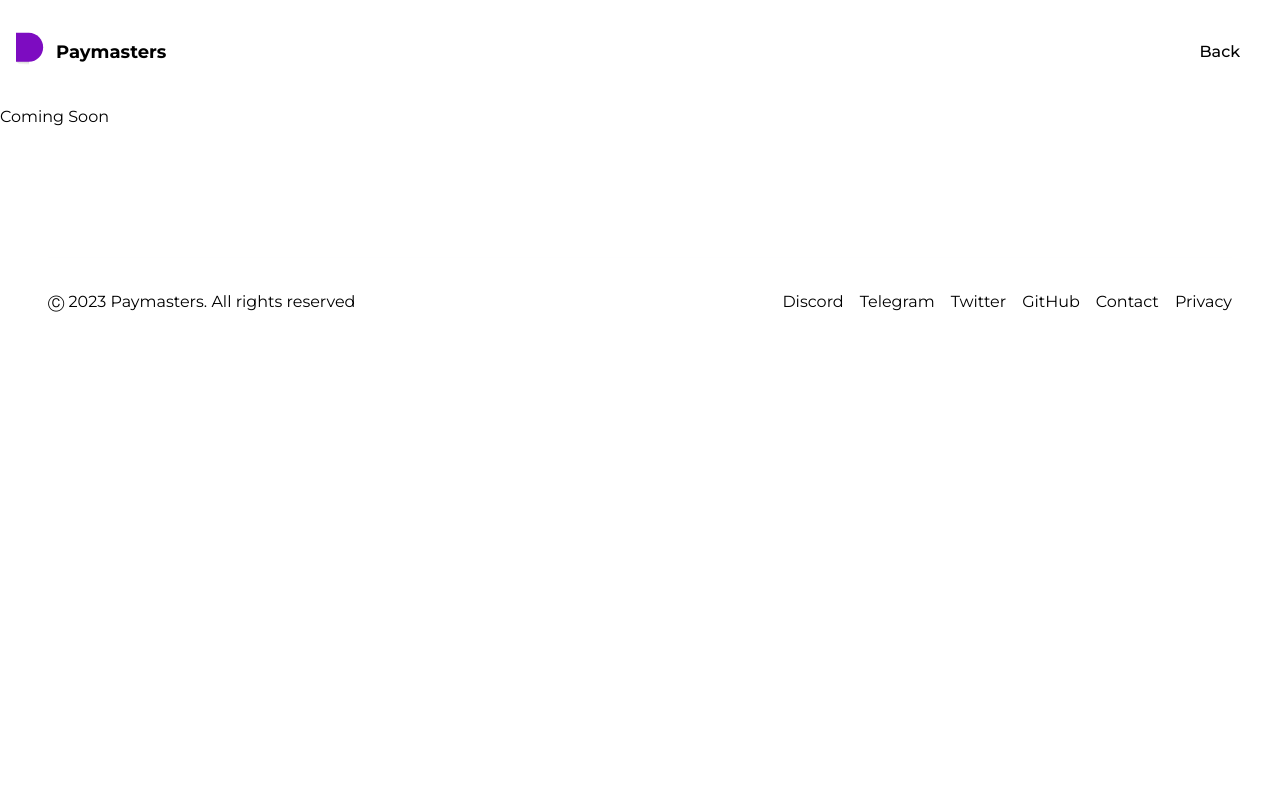
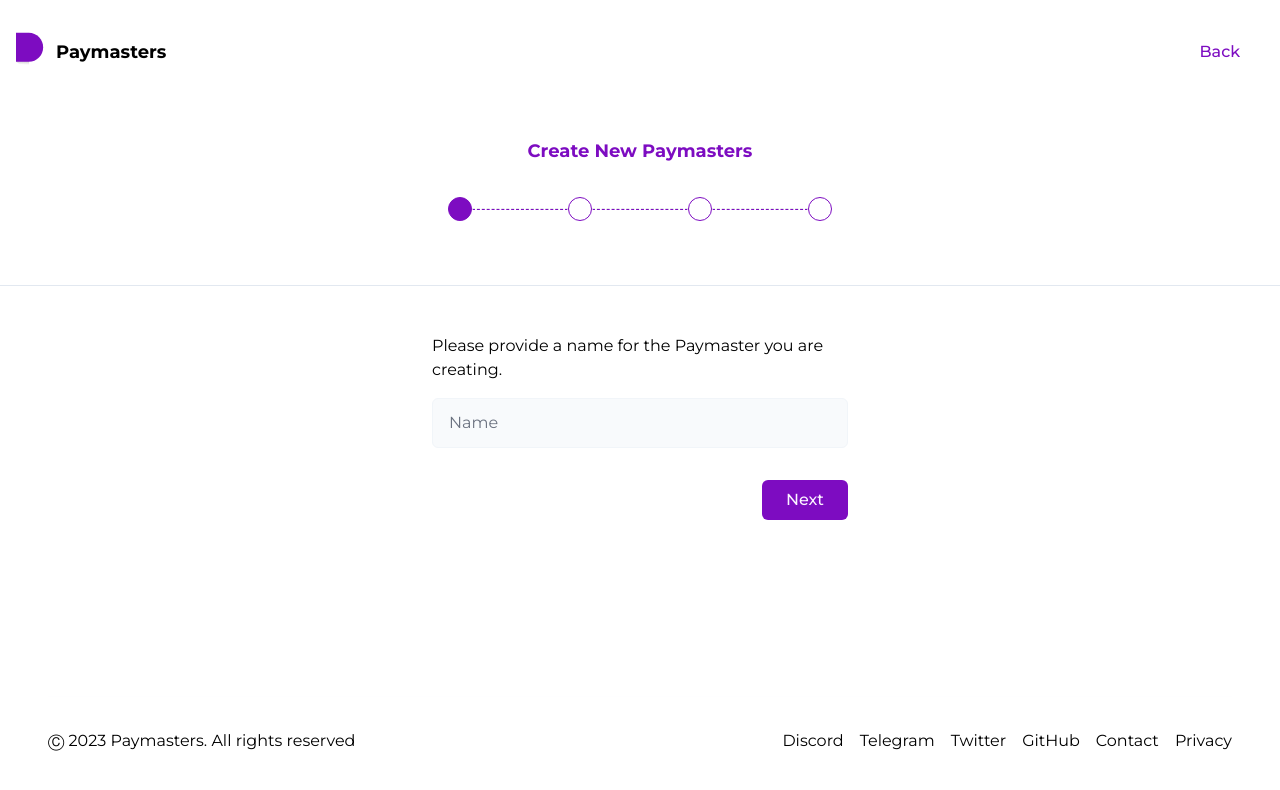
Before and after one commit to paymasters-io/dep-ui, a Next.js app: page /create-paymaster in a window 1280 px wide. Shown: the top 790 px of the page. Built offline with nearby package versions, Linux system fonts and the light colour scheme.

Commit message:
WIP: "Paymasters multistep form" init

```diff
--- /dev/null
+++ b/components/PaymasterFormModule/index.tsx
@@ -0,0 +1,87 @@
+import { FormEvent, useState } from "react";
+
+const PaymasterForm = () => {
+  const [steps, setSteps] = useState([
+    {
+      name: "Paymaster name",
+    },
+    {
+      name: "Meta data",
+    },
+    {
+      name: "Access control rules",
+    },
+    {
+      name: "Submit",
+    },
+  ]);
+
+  const [activeStep, setActiveStep] = useState(0);
+
+  const handleSubmit = (e: FormEvent) => {
+    e.preventDefault();
+
+    console.log("Submit attempted");
+  };
+
+  return (
+    <div className="form-cont">
+      <form onSubmit={handleSubmit} className="app-form paymaster-form">
+        <div className="wrapper">
+          <header className="form-header">
+            <div className="wrapper">
+              <h1 className="font-bold text-paymasters-purple text-lg text-center">
+                Create New Paymasters
+              </h1>
+
+              <div className="steps-progress">
+                {steps.map((step, index) => {
+                  return (
+                    <div
+                      className={`step ${activeStep == index ? "active" : ""}`}
+                      key={index}
+                    >
+                      <div
+                        className="step-point"
+                        data-step-name={step.name}
+                      ></div>
+                      {index < steps.length - 1 && (
+                        <div className="step-line"></div>
+                      )}
+                    </div>
+                  );
+                })}
+              </div>
+            </div>
+          </header>
+          <section className="form-step active paymaster-name-step">
+            <div className="wrapper">
+              <header className="form-step-header">
+                <h3>
+                  Please provide a name for the Paymaster you are creating.
+                </h3>
+              </header>
+
+              <div className="form-body">
+                <div className="form-control">
+                  <input
+                    type="text"
+                    className="form-input"
+                    placeholder="Name"
+                  />
+                </div>
+              </div>
+            </div>
+            <div className="action-cont !justify-end">
+              <button type="button" className="cta">
+                Next
+              </button>
+            </div>
+          </section>
+        </div>
+      </form>
+    </div>
+  );
+};
+
+export default PaymasterForm;
--- a/pages/create-paymaster.tsx
+++ b/pages/create-paymaster.tsx
@@ -5,6 +5,7 @@ import styles from "@/pages/index.module.css";
 
 import DepLayout from "layouts/Dep";
 import { ReactElement } from "react";
+import PaymasterForm from "@/components/PaymasterFormModule";
 
 export const getStaticProps = () => {
   return {
@@ -21,7 +22,7 @@ export default function CreatePaymaster() {
         <title>Create Paymaster</title>
       </Head>
       <main className="app-main">
-        <h1>Coming Soon</h1>
+        <PaymasterForm />
       </main>
     </div>
   );
--- a/styles/global.css
+++ b/styles/global.css
@@ -36,7 +36,7 @@ body .default {
 }
 
 .cta {
-  @apply p-2 px-6 bg-paymasters-purple font-medium dark:text-paymasters-purple-50 rounded-md;
+  @apply p-2 px-6 bg-paymasters-purple font-medium text-paymasters-purple-50 rounded-md;
 }
 
 .cta.dark {
@@ -48,7 +48,7 @@ body .default {
 }
 
 .cta.no-bg {
-  @apply bg-transparent;
+  @apply bg-transparent text-paymasters-purple;
 }
 
 .cta.none {
@@ -100,7 +100,10 @@ body .default {
 }
 
 .form-input[type="text"] {
-  @apply w-full p-3 px-4 bg-paymasters-dark text-white bg-black/30 border border-paymasters-dark-50 rounded-md;
+  @apply w-full p-3 px-4 bg-slate-50 dark:bg-paymasters-dark dark:text-white dark:bg-black/30 border border-slate-100 dark:border-paymasters-dark-50 rounded-md;
+}
+
+.form-input[type="text"].grad-border {
   border-style: solid;
   border-image: linear-gradient(
       234.49deg,
@@ -121,6 +124,47 @@ body .default {
 
 .form-group .cta {
   @apply flex items-center;
+}
+
+/* paymaster form */
+.paymaster-form .form-header {
+  @apply flex flex-col p-4 py-8 items-center border-b border-slate-200;
+}
+
+.steps-progress {
+  @apply flex items-center py-8;
+}
+
+.steps-progress .step {
+  @apply flex items-center;
+}
+
+.step .step-point {
+  @apply w-6 h-6 border border-paymasters-purple rounded-full;
+}
+
+.step .step-line {
+  @apply w-24 h-px border border-b border-b-paymasters-purple border-dashed;
+}
+
+.step.active .step-point {
+  @apply bg-paymasters-purple;
+}
+
+.form-step {
+  @apply flex flex-col gap-4 py-8 max-w-md m-auto;
+}
+
+.form-step-header {
+  @apply p-4;
+}
+
+.form-step .form-control {
+  @apply px-4;
+}
+
+.form-step .action-cont {
+  @apply flex gap-4 justify-between p-4;
 }
 
 /* Header actions */
```
